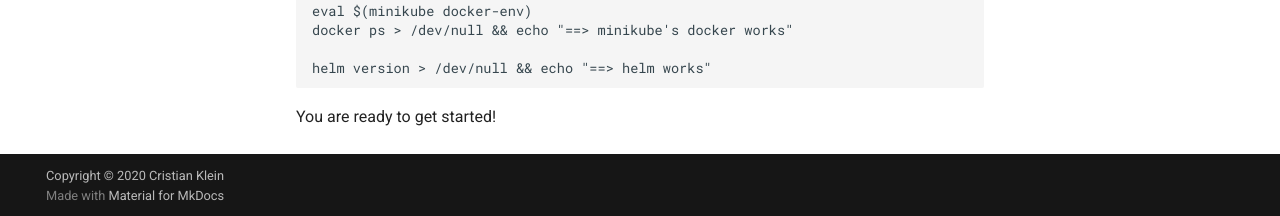
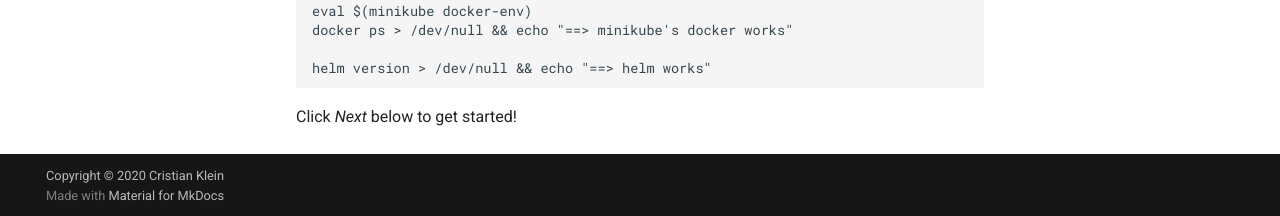
Before and after one commit to elastisys/tutorial-friends-with-kubernetes, an MkDocs documentation site: the page built from docs/index.md, in a window 1280 px wide and 900 px high, scrolled down 825 px. Shown: the part 681-897 px from the top of the window. Built offline with MkDocs 1.6.1 and Material for MkDocs 9.7.7, drawn with Linux system fonts in a browser that asks for light colours.

Commit message:
End with a call for action

````diff
--- a/docs/index.md
+++ b/docs/index.md
@@ -62,4 +62,4 @@ docker ps > /dev/null && echo "==> minikube's docker works"
 helm version > /dev/null && echo "==> helm works"
 ```
 
-You are ready to get started!
+Click *Next* below to get started!
````
